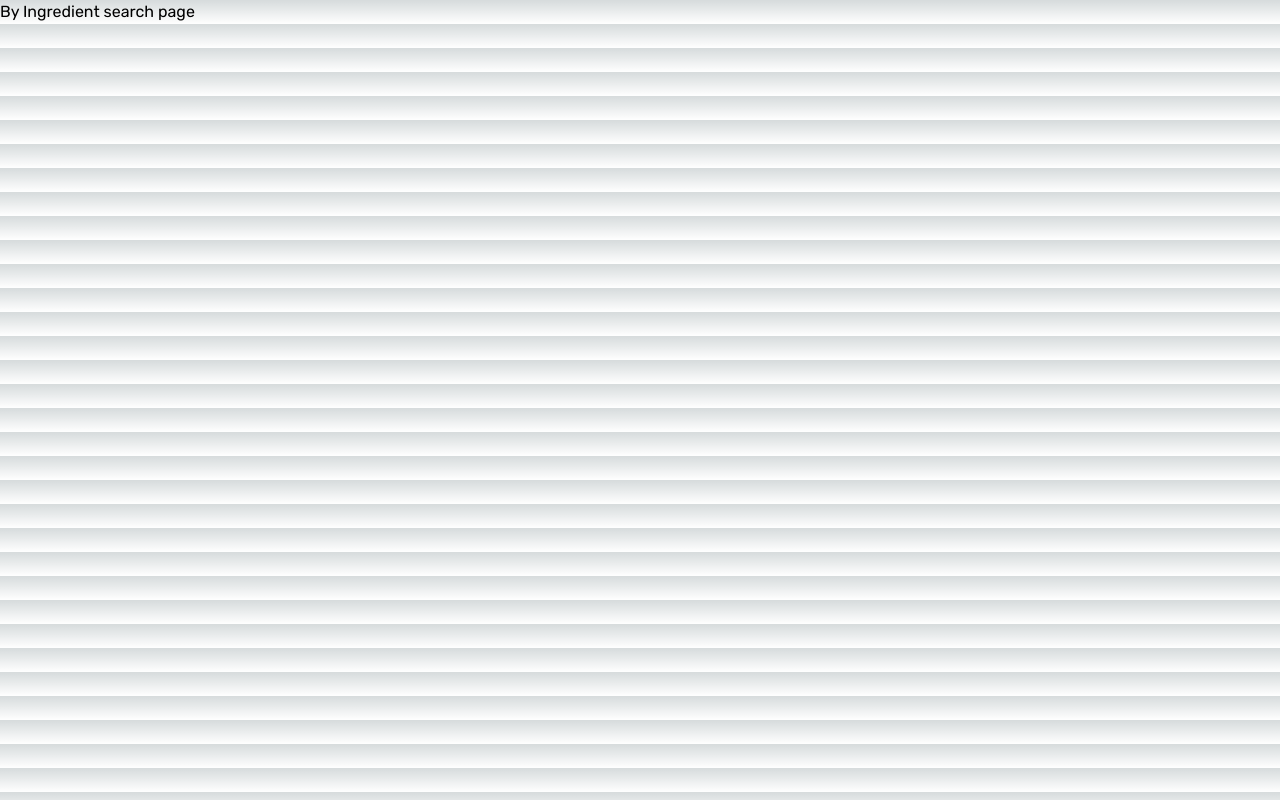
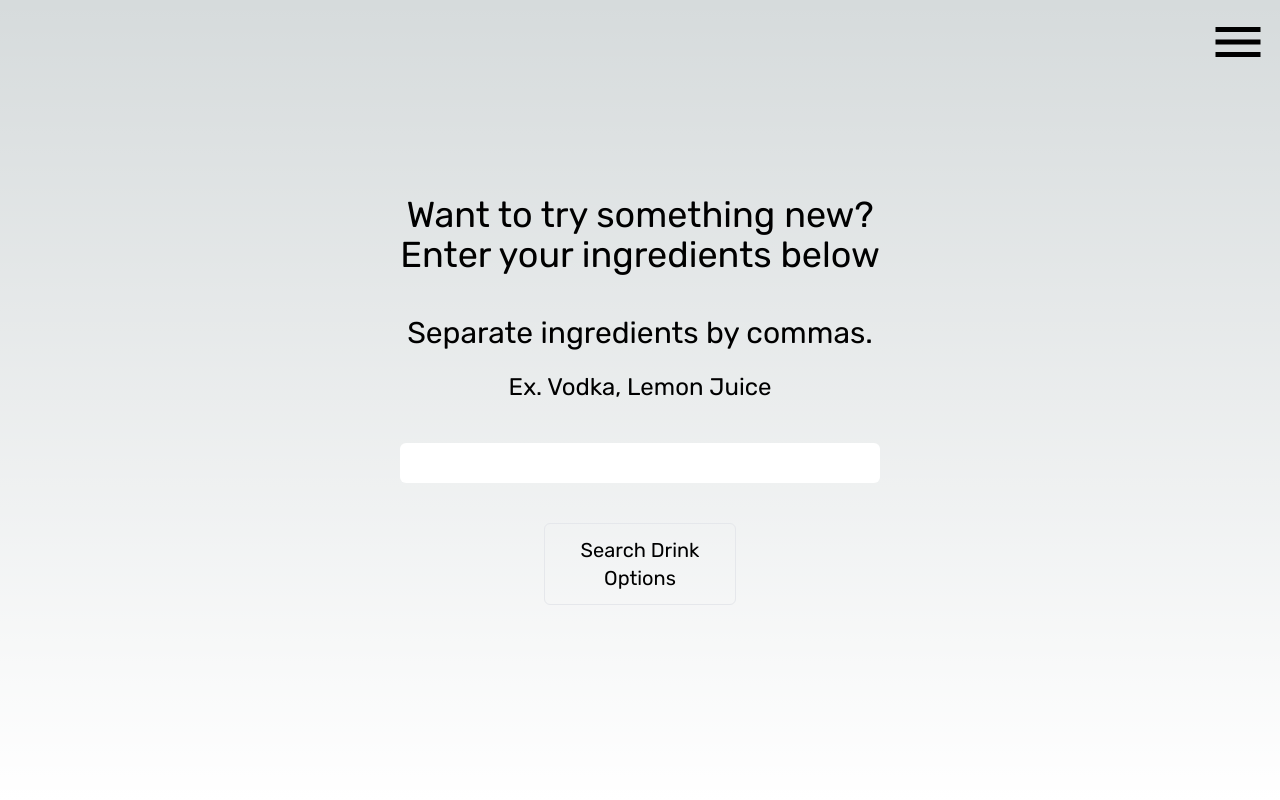
Before and after one commit to hearnmp/PickMyDrink, a Next.js app: page /byingredient in a window 1280 px wide. Built offline with nearby package versions, Linux system fonts and the light colour scheme.

Commit message:
added search pages

```diff
--- a/pages/byingredient.js
+++ b/pages/byingredient.js
@@ -1,8 +1,23 @@
+import MenuIcon from '@mui/icons-material/Menu';
+
 const byingredient = () => {
   return (
-    <div>
-      By Ingredient search page
-    </div>
+    <>
+      <main className="flex items-center justify-center flex-col min-h-screen min-w-full">
+        <div className="flex hover:cursor-pointer self-end fixed top-0 right-0 m-3">
+          <MenuIcon sx={{ fontSize: 60 }}/>
+        </div>
+        <div className="text-center mb-10">
+          <h1 className="text-4xl mb-10">Want to try something new?<br/>Enter your ingredients below</h1>
+          <h1 className="text-3xl mb-5">Separate ingredients by commas.</h1>
+          <h1 className='text-2xl'>Ex. Vodka, Lemon Juice</h1>
+        </div>
+        <div className="flex flex-col items-center w-3/4">
+          <input className='w-1/2 h-10 mb-10 text-black rounded-md'/>
+          <button className='border rounded-md p-3 text-xl w-1/5'>Search Drink Options</button>
+        </div>
+      </main>
+    </>
   );
 }
 
--- a/pages/byname.js
+++ b/pages/byname.js
@@ -1,8 +1,22 @@
+import MenuIcon from '@mui/icons-material/Menu';
+
 const byname = () => {
   return (
-    <div>
-      search by name
-    </div>
+    <>
+      <main className="flex items-center justify-center flex-col min-h-screen min-w-full">
+        <div className="flex hover:cursor-pointer self-end fixed top-0 right-0 m-3">
+          <MenuIcon sx={{ fontSize: 60 }}/>
+        </div>
+        <div className="text-center mb-10">
+          <h1 className="text-4xl mb-10">Need to see the recipe?<br/>We've got you covered!</h1>
+          <h1 className="text-3xl mb-5">Enter the drink name below:</h1>
+        </div>
+        <div className="flex flex-col items-center w-3/4">
+          <input className='w-1/2 h-10 mb-10 text-black rounded-md'/>
+          <button className='border rounded-md p-3 text-xl w-1/5'>Search Our Database</button>
+        </div>
+      </main>
+    </>
   );
 }
 
--- a/pages/index.js
+++ b/pages/index.js
@@ -3,12 +3,17 @@ import MenuIcon from '@mui/icons-material/Menu';
 
 export default function Home() {
   return (
+    <>
+      <head>
+        <title>Pick My Drink</title>
+      </head>
+
       <main className="flex min-h-screen flex-col items-center justify-center text-center">
         <div className="flex hover:cursor-pointer self-end fixed top-0 right-0 m-3">
           <MenuIcon sx={{ fontSize: 60 }}/>
         </div>
         <div className="mb-10">
-        <h1 className="text-4xl mb-5">Welcome to Pick My Drink!</h1>
+          <h1 className="text-4xl mb-5">Welcome to Best Buzz!</h1>
           <h1 className="text-3xl">Let us help you find your new favorite cocktail!</h1>
         </div>
         <div className=" flex w-4/5 flex-row justify-evenly">
@@ -16,5 +21,6 @@ export default function Home() {
           <Link className="border rounded-md p-5 text-xl" href='/byname'>By Drink Name</Link>
         </div>
       </main>
+    </>
   )
 }
```
Lines whose indentation alone changed are shown as unchanged.
